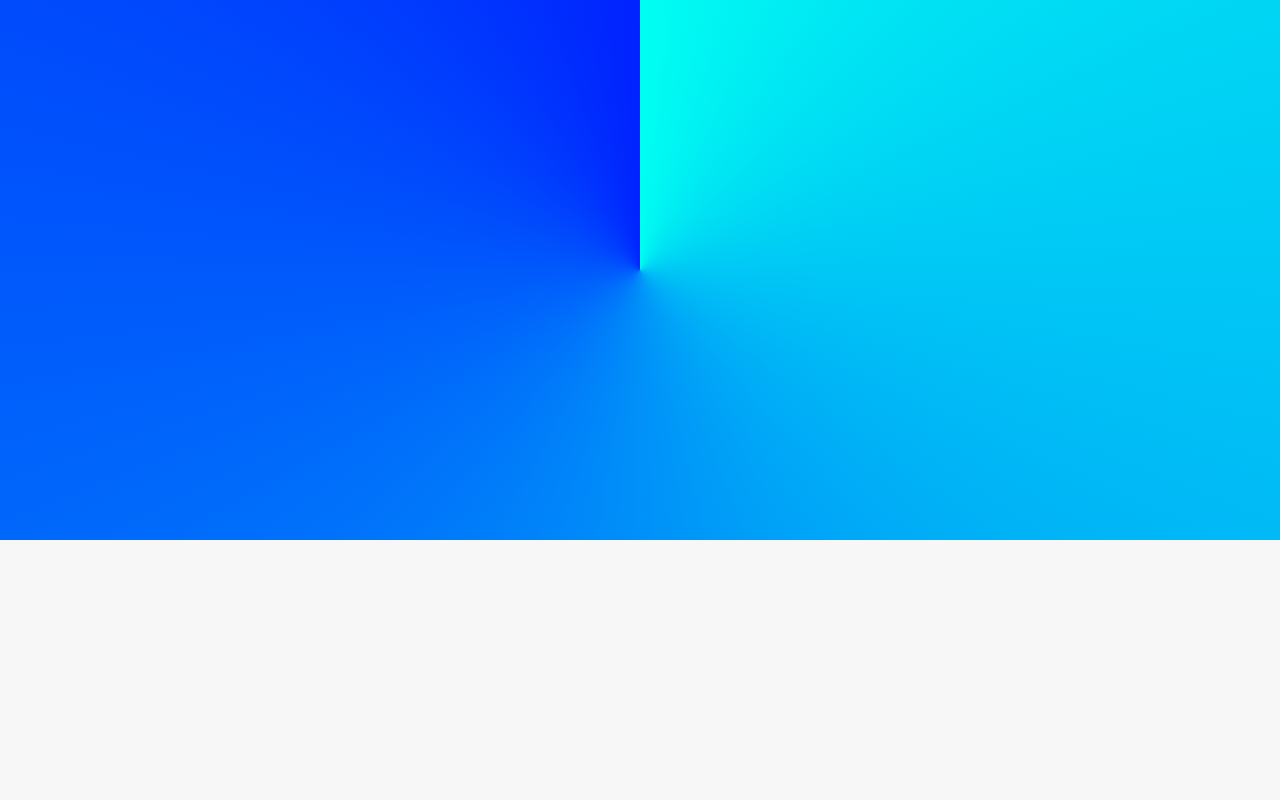
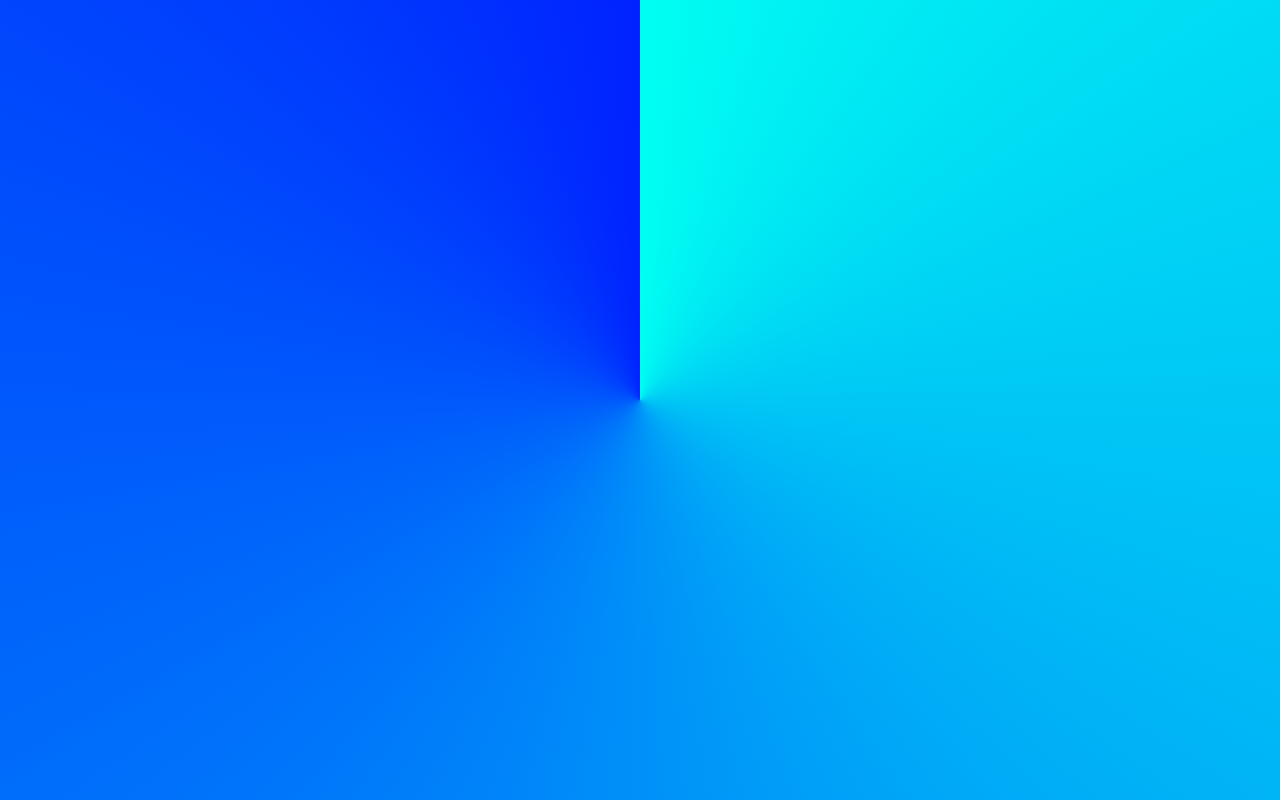
Before and after one commit to ics-creative/180914_conic_gradient, a website built with Parcel: page docs/sample7/polyfill1/index.html in a window 1280 px wide. Built offline with nearby package versions, Linux system fonts and the light colour scheme.

Commit message:
sample7/polyfill1: 見栄えを整えた

```diff
--- a/docs/sample7/polyfill1/style.css
+++ b/docs/sample7/polyfill1/style.css
@@ -1,6 +1,6 @@
 .box {
   width: 100%;
-  height: 540px;
+  height: 100%;
   padding: 0;
 }
 
```
Also changed, not shown: docs/sample6/style.css (+6 -6 lines).
